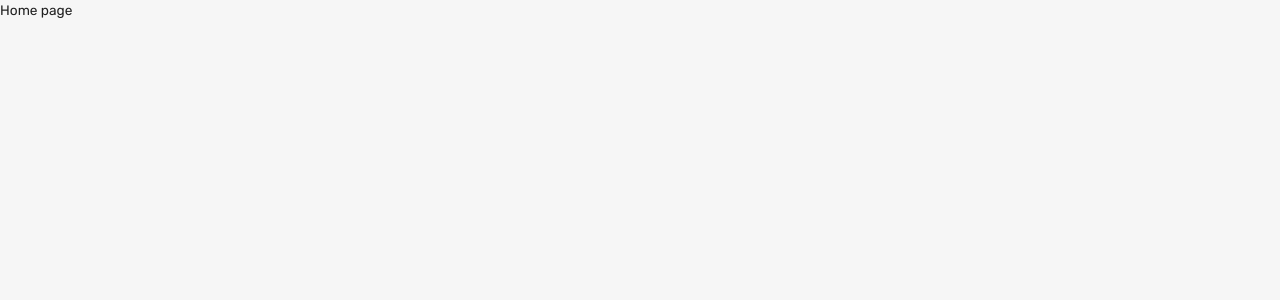
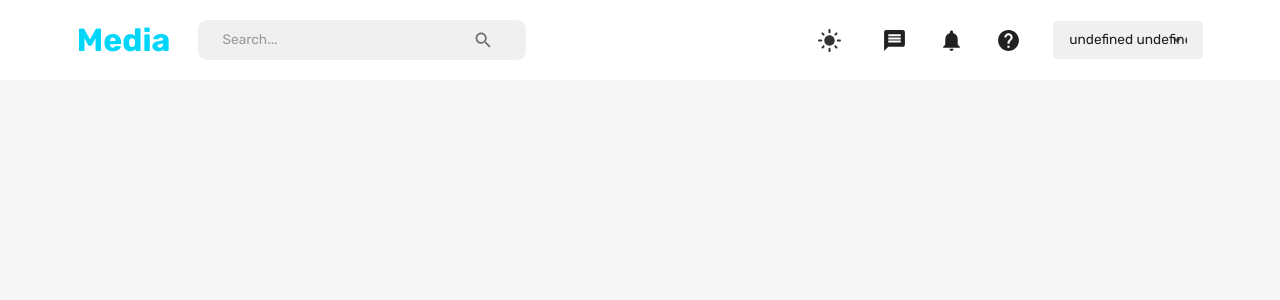
Before and after one commit to NikitaBabanin/social-media, a React (Create React App) app in the folder client/: page /home in a window 1280 px wide. Shown: the top 300 px of the page. Built offline with nearby package versions, Linux system fonts and the light colour scheme.

Commit message:
Added navbar component.

```diff
--- a/client/src/scenes/homePage/index.jsx
+++ b/client/src/scenes/homePage/index.jsx
@@ -1,4 +1,11 @@
+import { Box } from "@mui/material";
+import Navbar from "scenes/navbar";
+
 const HomePage = () =>{
-    return (<div>Home page</div>)
+    return (
+        <Box>
+            <Navbar />
+        </Box>
+    )
 }
 export default HomePage
--- a/client/src/scenes/navbar/index.jsx
+++ b/client/src/scenes/navbar/index.jsx
@@ -1,4 +1,196 @@
+import { useState } from "react";
+import {
+    Box,
+    IconButton,
+    InputBase,
+    Typography,
+    Select,
+    MenuItem,
+    FormControl,
+    useTheme,
+    useMediaQuery,
+} from "@mui/material";
+import {
+    Search,
+    Message,
+    DarkMode,
+    LightMode,
+    Notifications,
+    Help,
+    Menu,
+    Close,
+} from "@mui/icons-material";
+import { useDispatch, useSelector } from "react-redux";
+import { setMode, setLogout } from "state";
+import { useNavigate } from "react-router-dom";
+import FlexBetween from "components/FlexBetween";
+
 const Navbar = () =>{
-    return (<div>Navbar</div>)
+    const [isMobileMenuToggled, setIsMobileMenuToggled] = useState(false);
+    const dispatch = useDispatch();
+    const navigate = useNavigate();
+    const user = useSelector((state) => state.user);
+    const isNonMobileScreens = useMediaQuery("(min-width: 1000px)");
+
+    const theme = useTheme();
+    const neutralLight = theme.palette.neutral.light;
+    const dark = theme.palette.neutral.dark;
+    const background = theme.palette.background.default;
+    const primaryLight = theme.palette.primary.light;
+    const alt = theme.palette.background.alt;
+
+    const fullName = `${user.firstName} ${user.lastName}`;
+
+    return (
+        <FlexBetween padding="1rem 6%" backgroundColor={alt}>
+            <FlexBetween gap="1.75rem">
+                <Typography
+                    fontWeight="bold"
+                    fontSize="clamp(1rem, 2rem, 2.25rem)"
+                    color="primary"
+                    onClick={() => navigate("/home")}
+                    sx={{
+                        "&:hover": {
+                            color: primaryLight,
+                            cursor: "pointer",
+                        },
+                    }}
+                >
+                    Media
+                </Typography>
+                {isNonMobileScreens && (
+                    <FlexBetween
+                        backgroundColor={neutralLight}
+                        borderRadius="9px"
+                        gap="3rem"
+                        padding="0.1rem 1.5rem"
+                    >
+                        <InputBase placeholder="Search..." />
+                        <IconButton>
+                            <Search />
+                        </IconButton>
+                    </FlexBetween>
+                )}
+            </FlexBetween>
+
+            {/* DESKTOP NAV */}
+            {isNonMobileScreens ? (
+                <FlexBetween gap="2rem">
+                    <IconButton onClick={() => dispatch(setMode())}>
+                        {theme.palette.mode === "dark" ? (
+                            <DarkMode sx={{ fontSize: "25px" }} />
+                        ) : (
+                            <LightMode sx={{ color: dark, fontSize: "25px" }} />
+                        )}
+                    </IconButton>
+                    <Message sx={{ fontSize: "25px" }} />
+                    <Notifications sx={{ fontSize: "25px" }} />
+                    <Help sx={{ fontSize: "25px" }} />
+                    <FormControl variant="standard" value={fullName}>
+                        <Select
+                            value={fullName}
+                            sx={{
+                                backgroundColor: neutralLight,
+                                width: "150px",
+                                borderRadius: "0.25rem",
+                                p: "0.25rem 1rem",
+                                "& .MuiSvgIcon-root": {
+                                    pr: "0.25rem",
+                                    width: "3rem",
+                                },
+                                "& .MuiSelect-select:focus": {
+                                    backgroundColor: neutralLight,
+                                },
+                            }}
+                            input={<InputBase />}
+                        >
+                            <MenuItem value={fullName}>
+                                <Typography>{fullName}</Typography>
+                            </MenuItem>
+                            <MenuItem onClick={() => dispatch(setLogout())}>Log Out</MenuItem>
+                        </Select>
+                    </FormControl>
+                </FlexBetween>
+            ) : (
+                <IconButton
+                    onClick={() => setIsMobileMenuToggled(!isMobileMenuToggled)}
+                >
+                    <Menu />
+                </IconButton>
+            )}
+
+            {/* MOBILE NAV */}
+            {!isNonMobileScreens && isMobileMenuToggled && (
+                <Box
+                    position="fixed"
+                    right="0"
+                    bottom="0"
+                    height="100%"
+                    zIndex="10"
+                    maxWidth="500px"
+                    minWidth="300px"
+                    backgroundColor={background}
+                >
+                    {/* CLOSE ICON */}
+                    <Box display="flex" justifyContent="flex-end" p="1rem">
+                        <IconButton
+                            onClick={() => setIsMobileMenuToggled(!isMobileMenuToggled)}
+                        >
+                            <Close />
+                        </IconButton>
+                    </Box>
+
+                    {/* MENU ITEMS */}
+                    <FlexBetween
+                        display="flex"
+                        flexDirection="column"
+                        justifyContent="center"
+                        alignItems="center"
+                        gap="3rem"
+                    >
+                        <IconButton
+                            onClick={() => dispatch(setMode())}
+                            sx={{ fontSize: "25px" }}
+                        >
+                            {theme.palette.mode === "dark" ? (
+                                <DarkMode sx={{ fontSize: "25px" }} />
+                            ) : (
+                                <LightMode sx={{ color: dark, fontSize: "25px" }} />
+                            )}
+                        </IconButton>
+                        <Message sx={{ fontSize: "25px" }} />
+                        <Notifications sx={{ fontSize: "25px" }} />
+                        <Help sx={{ fontSize: "25px" }} />
+                        <FormControl variant="standard" value={fullName}>
+                            <Select
+                                value={fullName}
+                                sx={{
+                                    backgroundColor: neutralLight,
+                                    width: "150px",
+                                    borderRadius: "0.25rem",
+                                    p: "0.25rem 1rem",
+                                    "& .MuiSvgIcon-root": {
+                                        pr: "0.25rem",
+                                        width: "3rem",
+                                    },
+                                    "& .MuiSelect-select:focus": {
+                                        backgroundColor: neutralLight,
+                                    },
+                                }}
+                                input={<InputBase />}
+                            >
+                                <MenuItem value={fullName}>
+                                    <Typography>{fullName}</Typography>
+                                </MenuItem>
+                                <MenuItem onClick={() => dispatch(setLogout())}>
+                                    Log Out
+                                </MenuItem>
+                            </Select>
+                        </FormControl>
+                    </FlexBetween>
+                </Box>
+            )}
+        </FlexBetween>
+    );
 }
 export default Navbar
--- a/client/src/state/index.js
+++ b/client/src/state/index.js
@@ -2,7 +2,7 @@
 
 const initialState = {
     mode: "light",
-    user: null,
+    user: "Myke Babanin",
     token: null,
     posts: [],
 };
```
